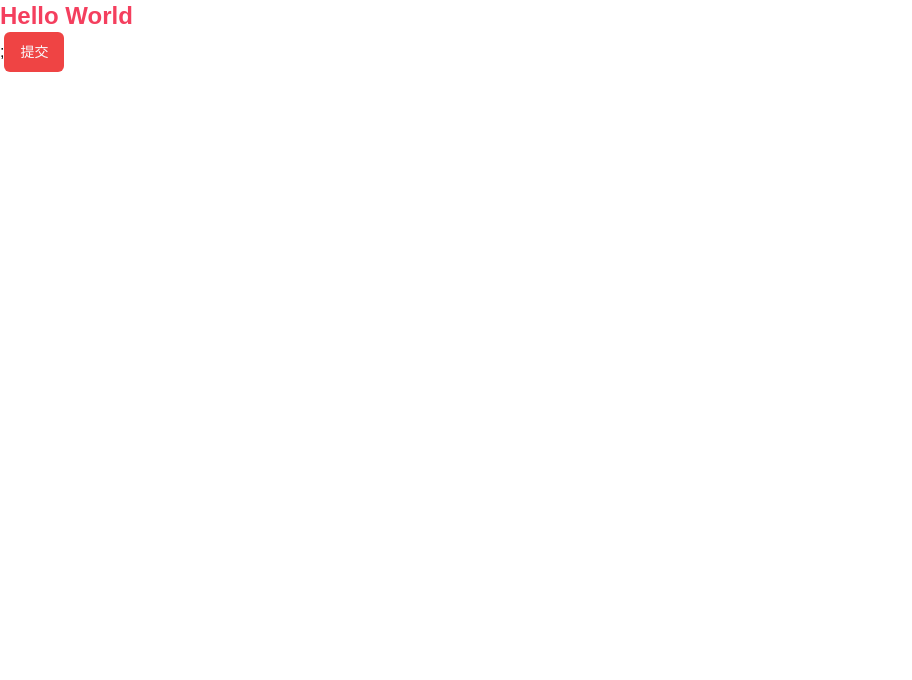
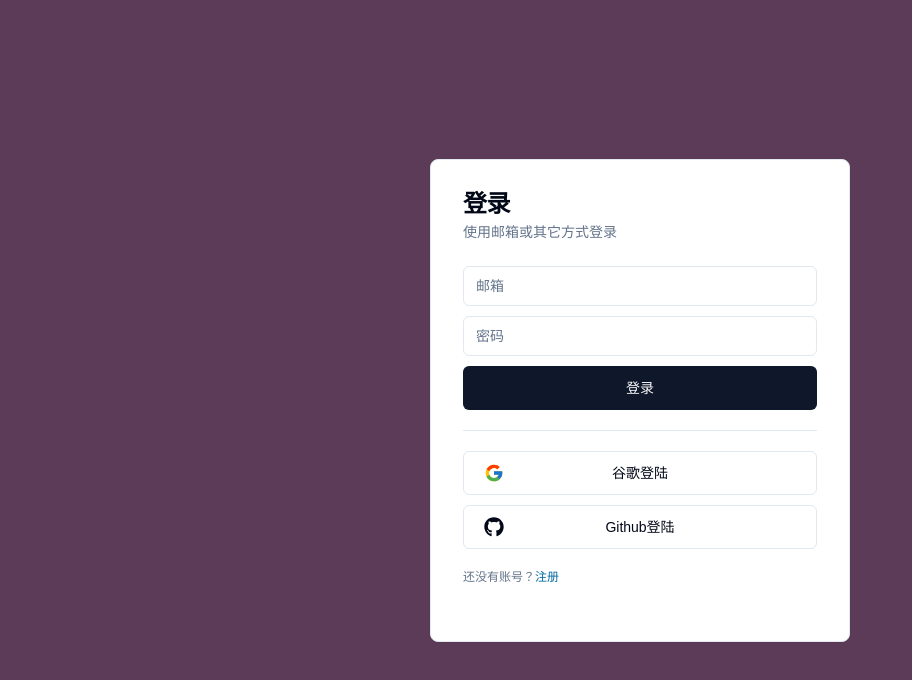
Before and after one commit to guifeel/next14-slack-clone, a Next.js app: page / in a window 1280 px wide. Shown: the top 680 px of the page, without its empty margins (0-912 px from the left). Built offline with nearby package versions, Linux system fonts and the light colour scheme.

Commit message:
Authentication UI

```diff
--- a/package.json
+++ b/package.json
@@ -9,6 +9,7 @@
     "lint": "next lint"
   },
   "dependencies": {
+    "@radix-ui/react-separator": "^1.1.0",
     "@radix-ui/react-slot": "^1.1.0",
     "class-variance-authority": "^0.7.0",
     "clsx": "^2.1.1",
@@ -16,6 +17,7 @@
     "next": "14.2.8",
     "react": "^18",
     "react-dom": "^18",
+    "react-icons": "^5.3.0",
     "tailwind-merge": "^2.5.2",
     "tailwindcss-animate": "^1.0.7"
   },
--- /dev/null
+++ b/src/app/features/auth/components/AuthScreen.tsx
@@ -0,0 +1,25 @@
+"use client";
+
+import { useState } from "react";
+import { SignInFlow } from "../types";
+import SignInCard from "./SignInCard";
+import SignOutCard from "./SignUpCard";
+
+const AuthScreen = () => {
+  const [state, setState] = useState<SignInFlow>("signIn");
+
+  return (
+    <div className="h-full flex items-center justify-center bg-[#5C3B58]">
+      {/* 这里少加一个md:h-auto TODO */}
+      <div className="md:w-[420px]">
+        {state === "signIn" ? (
+          <SignInCard setState={setState} />
+        ) : (
+          <SignOutCard setState={setState} />
+        )}
+      </div>
+    </div>
+  );
+};
+
+export default AuthScreen;
--- /dev/null
+++ b/src/app/features/auth/components/SignInCard.tsx
@@ -0,0 +1,89 @@
+import { Button } from "@/components/ui/button";
+import {
+  Card,
+  CardContent,
+  CardDescription,
+  CardHeader,
+  CardTitle,
+} from "@/components/ui/card";
+import { Input } from "@/components/ui/input";
+import { Separator } from "@/components/ui/separator";
+import { useState } from "react";
+import { FaGithub } from "react-icons/fa";
+import { FcGoogle } from "react-icons/fc";
+import { SignInFlow } from "../types";
+
+interface SignInCardProps {
+  setState: (state: SignInFlow) => void;
+}
+
+const SignInCard = ({ setState }: SignInCardProps) => {
+  const [email, setEmail] = useState("");
+  const [password, setPassword] = useState("");
+
+  return (
+    <Card className="w-full h-full p-8">
+      <CardHeader className="px-0 pt-0">
+        <CardTitle>登录</CardTitle>
+        <CardDescription>使用邮箱或其它方式登录</CardDescription>
+      </CardHeader>
+      <CardContent className="px-0 pt-0 space-y-5">
+        <form className="space-y-2.5">
+          <Input
+            type="email"
+            placeholder="邮箱"
+            value={email}
+            onChange={(e) => setEmail(e.target.value)}
+            required
+            disabled={false}
+          />
+          <Input
+            type="password"
+            placeholder="密码"
+            value={password}
+            onChange={(e) => setPassword(e.target.value)}
+            required
+            disabled={false}
+          />
+          <Button type="submit" className="w-full" size="lg" disabled={false}>
+            登录
+          </Button>
+        </form>
+        <Separator />
+        <div className="w-full flex flex-col space-y-2.5">
+          <Button
+            variant="outline"
+            size="lg"
+            className="w-full relative"
+            onClick={() => {}}
+            disabled={false}
+          >
+            <FcGoogle className="size-5 left-5 absolute" />
+            谷歌登陆
+          </Button>
+          <Button
+            variant="outline"
+            size="lg"
+            className="w-full relative"
+            onClick={() => {}}
+            disabled={false}
+          >
+            <FaGithub className="size-5 left-5 absolute" />
+            Github登陆
+          </Button>
+        </div>
+        <p className="text-xs text-muted-foreground">
+          还没有账号？
+          <span
+            className="text-sky-700 hover:underline cursor-pointer"
+            onClick={() => setState("signUp")}
+          >
+            注册
+          </span>
+        </p>
+      </CardContent>
+    </Card>
+  );
+};
+
+export default SignInCard;
--- /dev/null
+++ b/src/app/features/auth/components/SignUpCard.tsx
@@ -0,0 +1,98 @@
+import { Button } from "@/components/ui/button";
+import {
+  Card,
+  CardContent,
+  CardDescription,
+  CardHeader,
+  CardTitle,
+} from "@/components/ui/card";
+import { Input } from "@/components/ui/input";
+import { Separator } from "@/components/ui/separator";
+import { useState } from "react";
+import { FaGithub } from "react-icons/fa";
+import { FcGoogle } from "react-icons/fc";
+import { SignInFlow } from "../types";
+
+interface SignOutCardProps {
+  setState: (state: SignInFlow) => void;
+}
+
+const SignOutCard = ({ setState }: SignOutCardProps) => {
+  const [email, setEmail] = useState("");
+  const [password, setPassword] = useState("");
+  const [confirmPassword, setConfirmPassword] = useState("");
+
+  return (
+    <Card className="w-full h-full p-8">
+      <CardHeader className="px-0 pt-0">
+        <CardTitle>注册</CardTitle>
+        <CardDescription>使用邮箱或其它方式注册</CardDescription>
+      </CardHeader>
+      <CardContent className="px-0 pt-0 space-y-5">
+        <form className="space-y-2.5">
+          <Input
+            type="email"
+            placeholder="邮箱"
+            value={email}
+            onChange={(e) => setEmail(e.target.value)}
+            required
+            disabled={false}
+          />
+          <Input
+            type="password"
+            placeholder="密码"
+            value={password}
+            onChange={(e) => setPassword(e.target.value)}
+            required
+            disabled={false}
+          />
+          <Input
+            type="password"
+            placeholder="确认密码"
+            value={confirmPassword}
+            onChange={(e) => setConfirmPassword(e.target.value)}
+            required
+            disabled={false}
+          />
+          <Button type="submit" className="w-full" size="lg" disabled={false}>
+            注册
+          </Button>
+        </form>
+        <Separator />
+        <div className="w-full flex flex-col space-y-2.5">
+          <Button
+            variant="outline"
+            size="lg"
+            className="w-full relative"
+            onClick={() => {}}
+            disabled={false}
+          >
+            <FcGoogle className="size-5 left-5 absolute" />
+            谷歌登陆
+          </Button>
+          <Button
+            variant="outline"
+            size="lg"
+            className="w-full relative"
+            onClick={() => {}}
+            disabled={false}
+          >
+            <FaGithub className="size-5 left-5 absolute" />
+            Github登陆
+          </Button>
+        </div>
+        <p className="text-xs text-muted-foreground">
+          已经拥有账号？
+          <span
+            className="text-sky-700 hover:underline cursor-pointer"
+            onClick={() => setState("signIn")}
+          >
+            登陆
+          </span>
+        </p>
+      </CardContent>
+    </Card>
+  );
+};
+
+export default SignOutCard;
--- /dev/null
+++ b/src/app/features/auth/types.ts
@@ -0,0 +1 @@
+export type SignInFlow = "signIn" | "signUp";
--- a/src/app/globals.css
+++ b/src/app/globals.css
@@ -1,6 +1,12 @@
 @tailwind base;
 @tailwind components;
 @tailwind utilities;
+
+html,
+body,
+:root {
+  height: 100%;
+}
 
 :root {
   --background: #ffffff;
--- a/src/app/page.tsx
+++ b/src/app/page.tsx
@@ -1,10 +1,9 @@
-import { Button } from "@/components/ui/button";
+import AuthScreen from "./features/auth/components/AuthScreen";
 
 export default function Home() {
   return (
     <>
-      <div className="text-rose-500 font-bold text-2xl">Hello World</div>;
-      <Button variant="destructive">提交</Button>
+      <AuthScreen />
     </>
   );
 }
--- /dev/null
+++ b/src/components/ui/card.tsx
@@ -0,0 +1,79 @@
+import * as React from "react"
+
+import { cn } from "@/lib/utils"
+
+const Card = React.forwardRef<
+  HTMLDivElement,
+  React.HTMLAttributes<HTMLDivElement>
+>(({ className, ...props }, ref) => (
+  <div
+    ref={ref}
+    className={cn(
+      "rounded-lg border bg-card text-card-foreground shadow-sm",
+      className
+    )}
+    {...props}
+  />
+))
+Card.displayName = "Card"
+
+const CardHeader = React.forwardRef<
+  HTMLDivElement,
+  React.HTMLAttributes<HTMLDivElement>
+>(({ className, ...props }, ref) => (
+  <div
+    ref={ref}
+    className={cn("flex flex-col space-y-1.5 p-6", className)}
+    {...props}
+  />
+))
+CardHeader.displayName = "CardHeader"
+
+const CardTitle = React.forwardRef<
+  HTMLParagraphElement,
+  React.HTMLAttributes<HTMLHeadingElement>
+>(({ className, ...props }, ref) => (
+  <h3
+    ref={ref}
+    className={cn(
+      "text-2xl font-semibold leading-none tracking-tight",
+      className
+    )}
+    {...props}
+  />
+))
+CardTitle.displayName = "CardTitle"
+
+const CardDescription = React.forwardRef<
+  HTMLParagraphElement,
+  React.HTMLAttributes<HTMLParagraphElement>
+>(({ className, ...props }, ref) => (
+  <p
+    ref={ref}
+    className={cn("text-sm text-muted-foreground", className)}
+    {...props}
+  />
+))
+CardDescription.displayName = "CardDescription"
+
+const CardContent = React.forwardRef<
+  HTMLDivElement,
+  React.HTMLAttributes<HTMLDivElement>
+>(({ className, ...props }, ref) => (
+  <div ref={ref} className={cn("p-6 pt-0", className)} {...props} />
+))
+CardContent.displayName = "CardContent"
+
+const CardFooter = React.forwardRef<
+  HTMLDivElement,
+  React.HTMLAttributes<HTMLDivElement>
+>(({ className, ...props }, ref) => (
+  <div
+    ref={ref}
+    className={cn("flex items-center p-6 pt-0", className)}
+    {...props}
+  />
+))
+CardFooter.displayName = "CardFooter"
+
+export { Card, CardHeader, CardFooter, CardTitle, CardDescription, CardContent }
--- /dev/null
+++ b/src/components/ui/input.tsx
@@ -0,0 +1,25 @@
+import * as React from "react"
+
+import { cn } from "@/lib/utils"
+
+export interface InputProps
+  extends React.InputHTMLAttributes<HTMLInputElement> {}
+
+const Input = React.forwardRef<HTMLInputElement, InputProps>(
+  ({ className, type, ...props }, ref) => {
+    return (
+      <input
+        type={type}
+        className={cn(
+          "flex h-10 w-full rounded-md border border-input bg-background px-3 py-2 text-sm ring-offset-background file:border-0 file:bg-transparent file:text-sm file:font-medium placeholder:text-muted-foreground focus-visible:outline-none focus-visible:ring-2 focus-visible:ring-ring focus-visible:ring-offset-2 disabled:cursor-not-allowed disabled:opacity-50",
+          className
+        )}
+        ref={ref}
+        {...props}
+      />
+    )
+  }
+)
+Input.displayName = "Input"
+
+export { Input }
--- /dev/null
+++ b/src/components/ui/separator.tsx
@@ -0,0 +1,31 @@
+"use client"
+
+import * as React from "react"
+import * as SeparatorPrimitive from "@radix-ui/react-separator"
+
+import { cn } from "@/lib/utils"
+
+const Separator = React.forwardRef<
+  React.ElementRef<typeof SeparatorPrimitive.Root>,
+  React.ComponentPropsWithoutRef<typeof SeparatorPrimitive.Root>
+>(
+  (
+    { className, orientation = "horizontal", decorative = true, ...props },
+    ref
+  ) => (
+    <SeparatorPrimitive.Root
+      ref={ref}
+      decorative={decorative}
+      orientation={orientation}
+      className={cn(
+        "shrink-0 bg-border",
+        orientation === "horizontal" ? "h-[1px] w-full" : "h-full w-[1px]",
+        className
+      )}
+      {...props}
+    />
+  )
+)
+Separator.displayName = SeparatorPrimitive.Root.displayName
+
+export { Separator }
```
Also changed, not shown: 1 other file (tests, documents, lock files or other folders).
